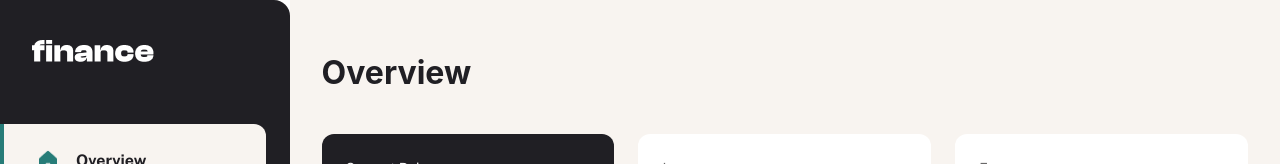
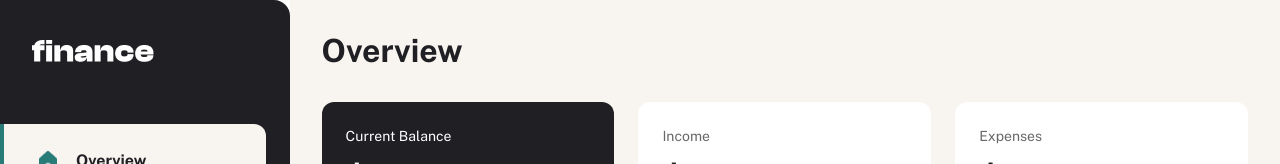
Before and after one commit to seulnan/finance_client, a React (Create React App) app: page / in a window 1280 px wide. Shown: the top 164 px of the page. Built offline with nearby package versions, Linux system fonts and the light colour scheme; no server answers.

Commit message:
[UI] Overview 페이지 전체 디자인 조정

```diff
--- a/src/pages/Overview/Overview.css
+++ b/src/pages/Overview/Overview.css
@@ -3,7 +3,7 @@
 .OverviewPage {
   display: flex;
   flex-direction: column;
-  gap: 20px;
+  gap: var(--spacing-400);
   align-items: start;
   justify-content: flex-start;
   padding: 32px;
@@ -15,11 +15,12 @@
 .OverviewHeader {
   width: 100%;
   text-align: left;
+  font-weight: bold;
+  color: var(--grey-900);
 }
 
-.OverviewHeader h1 {
-  font-weight: bold;
-  color: var(--grey-900);
+.OverviewTitle {
+  margin: 0;
 }
 
 .SeeDetails {
--- a/src/pages/Overview/Overview.jsx
+++ b/src/pages/Overview/Overview.jsx
@@ -42,7 +42,7 @@ const Overview = () => {
   return (
     <div className="OverviewPage">
       <div className="OverviewHeader">
-        <h1>Overview</h1>
+        <h1 className="OverviewTitle textPreset1">Overview</h1>
       </div>
       <BalanceOverview />
       <div className="OverviewList">
```
